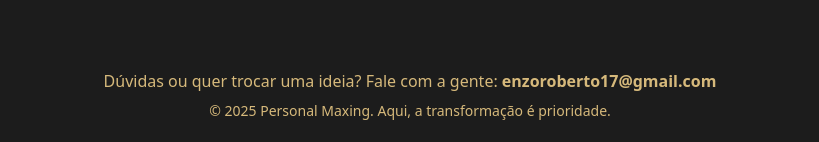
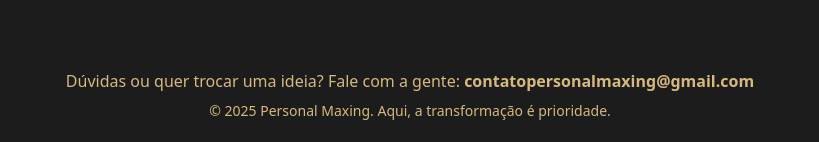
Before and after one commit to PersonalMaxing/personal-maxing-site, a plain HTML site: page index.html in a window 1280 px wide. Shown: the part 1035-1177 px from the top of the page, without its empty margins (230-1049 px from the left). Drawn offline with nearby package versions, Linux system fonts and the light colour scheme.

Commit message:
Update index.html

```diff
--- a/index.html
+++ b/index.html
@@ -53,7 +53,7 @@
   </main>
 
   <footer class="bg-[#141414] py-6 mt-20 text-center">
-    <p class="mb-2">Dúvidas ou quer trocar uma ideia? Fale com a gente: <strong>enzoroberto17@gmail.com</strong></p>
+    <p class="mb-2">Dúvidas ou quer trocar uma ideia? Fale com a gente: <strong>contatopersonalmaxing@gmail.com</strong></p>
     <p class="text-sm text-[#C2A14D]">&copy; 2025 Personal Maxing. Aqui, a transformação é prioridade.</p>
   </footer>
 
```
